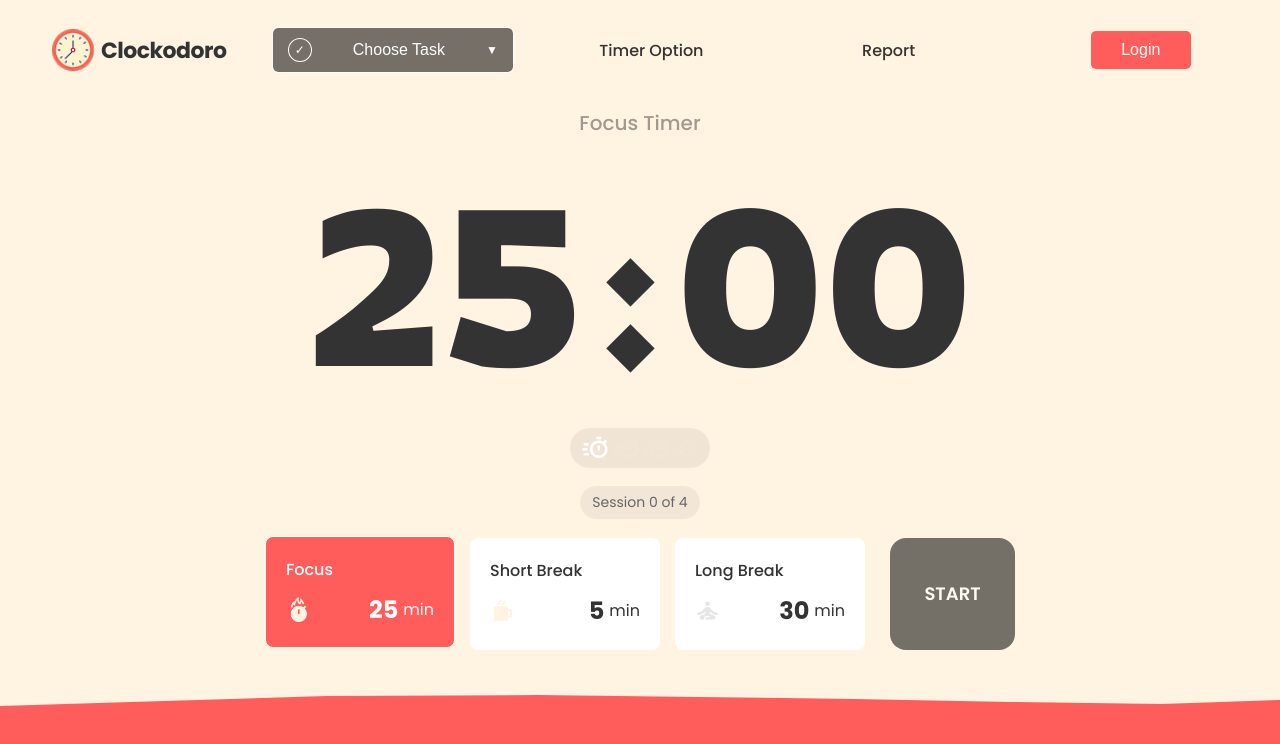
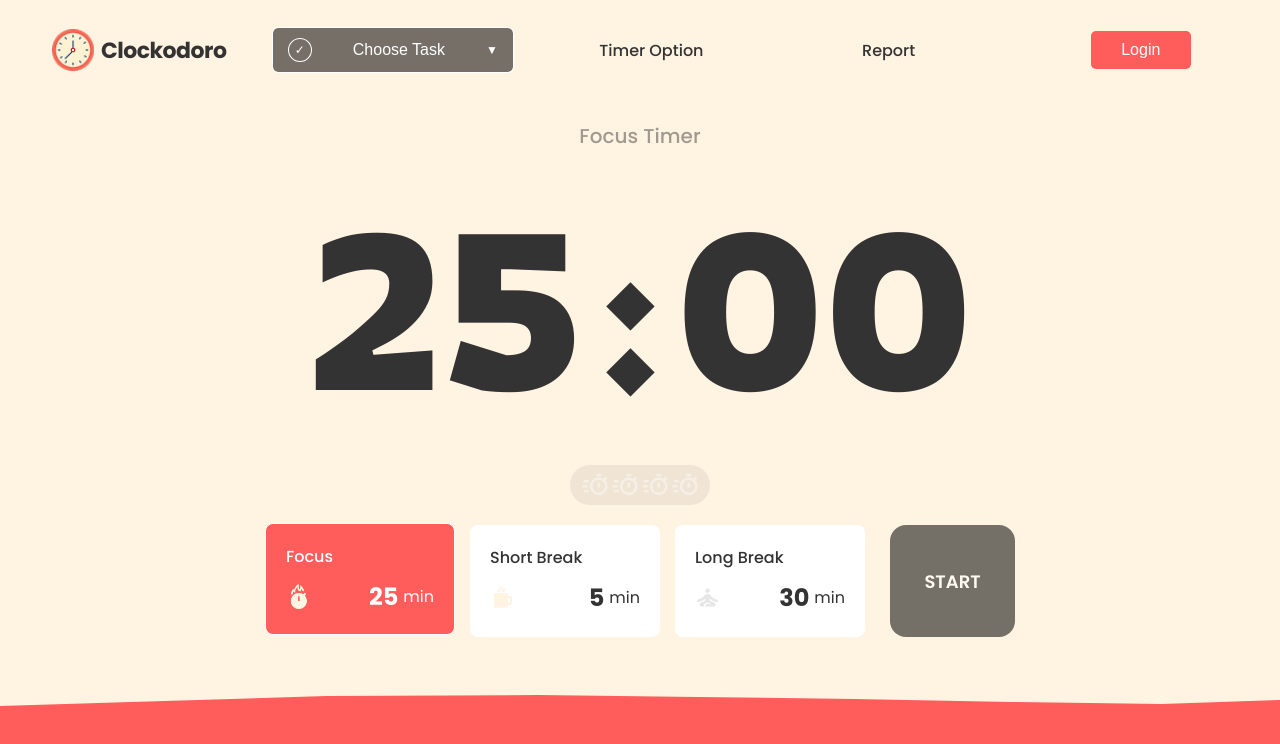
Before and after one commit to HunDavin/clockodoro, a React (Vite) app: page / in a window 1280 px wide. Shown: the top 744 px of the page. Built offline with nearby package versions, Linux system fonts and the light colour scheme.

Commit message:
Use Clock Icons To Represent Sessions Instead

```diff
--- a/src/components/OptionPopup.jsx
+++ b/src/components/OptionPopup.jsx
@@ -175,6 +175,7 @@ export default function OptionPopup({ onClose, onUpdate, modeData }) {
                 onChange={(e) => setLongBreakInterval(Number(e.target.value))}
                 className="interval-field"
                 min="1"
+                max="5"
               />
             </div>
           </div>
--- a/src/components/Timer.jsx
+++ b/src/components/Timer.jsx
@@ -408,14 +408,15 @@ export default function Timer({ modeData, onModeChange }) {
         <span className="time">{formatTime(seconds)}</span>
       </div>
       <div className="clock-icons">
-        <img src={clockIcon} alt="clockIcon" className="clock-icon" />
-        <img src={clockIcon} alt="clockIcon" className="clock-icon" />
-        <img src={clockIcon} alt="clockIcon" className="clock-icon" />
-        <img src={clockIcon} alt="clockIcon" className="clock-icon" />
-      </div>
-      {/* Display the number of completed focus sessions with dynamic color */}
-      <div className="focus-sessions-info" style={{ color: isBreakMode ? "rgba(255, 255, 255, 0.9)" : "" }}>
-        <span>Session {completedFocusSessions} of {longBreakInterval}</span>
+        {Array.from({ length: longBreakInterval }).map((_, index) => (
+          <img
+            key={index}
+            src={clockIcon}
+            alt="session progress"
+            className="clock-icon"
+            style={{ opacity: index < completedFocusSessions ? "1" : "0.4" }}
+          />
+        ))}
       </div>
       <div className="controls-container">
         {modeData.map((mode) => {
--- a/src/components/Wave.jsx
+++ b/src/components/Wave.jsx
@@ -19,13 +19,13 @@ export default function Wave({ activeMode }) {
         } else if (activeMode.mode === "Short Break") {
             setWaveStyle({
                 background: "#7684FF",
-                height: "80vh",
+                height: "79vh",
                 minHeight: "555px"
             });
         } else if (activeMode.mode === "Long Break") {
             setWaveStyle({
                 background: "#696A74",
-                height: "80vh",
+                height: "79vh",
                 minHeight: "555px"
             });
         }
--- a/src/css/timer.css
+++ b/src/css/timer.css
@@ -35,12 +35,7 @@
 
 .clock-icon {
   filter: brightness(0) invert(1);
-  opacity: 6%;
-}
-
-.clock-icon:nth-child(1) {
-  filter: brightness(0) invert(1);
-  opacity: 100%;
+  opacity: 40%;
 }
 
 .controls-container {
@@ -119,13 +114,3 @@
   align-items: center;
   justify-content: center;
 }
-
-.focus-sessions-info {
-  font-size: 14px;
-  color: #666;
-  margin: 10px 0px;
-  padding: 6px 12px;
-  background-color: rgba(0, 0, 0, 0.05);
-  border-radius: 20px;
-  transition: color 0.3s ease;
-}
```
